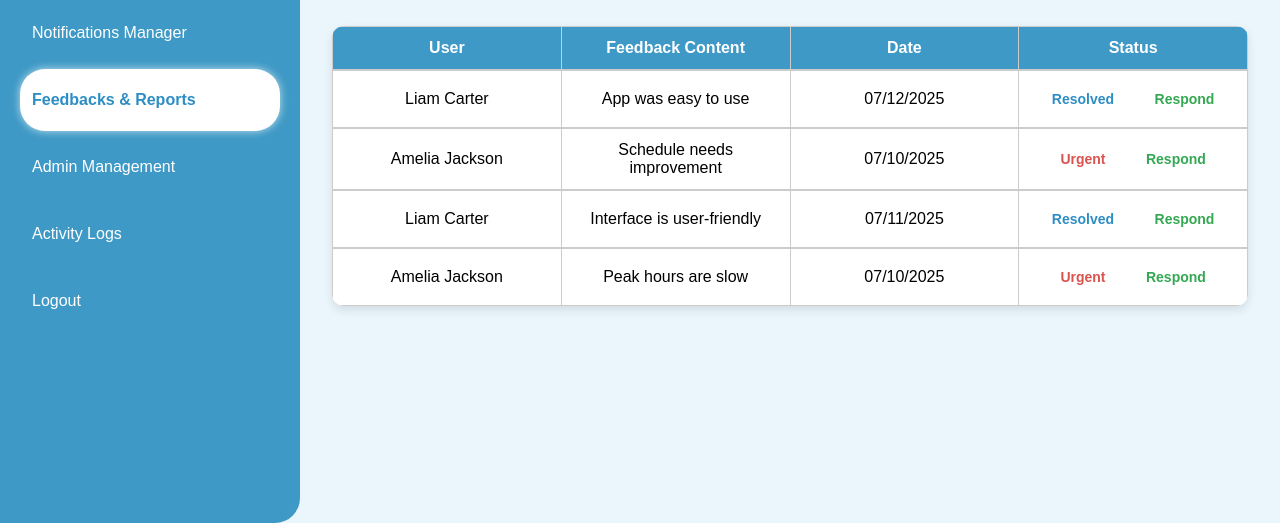
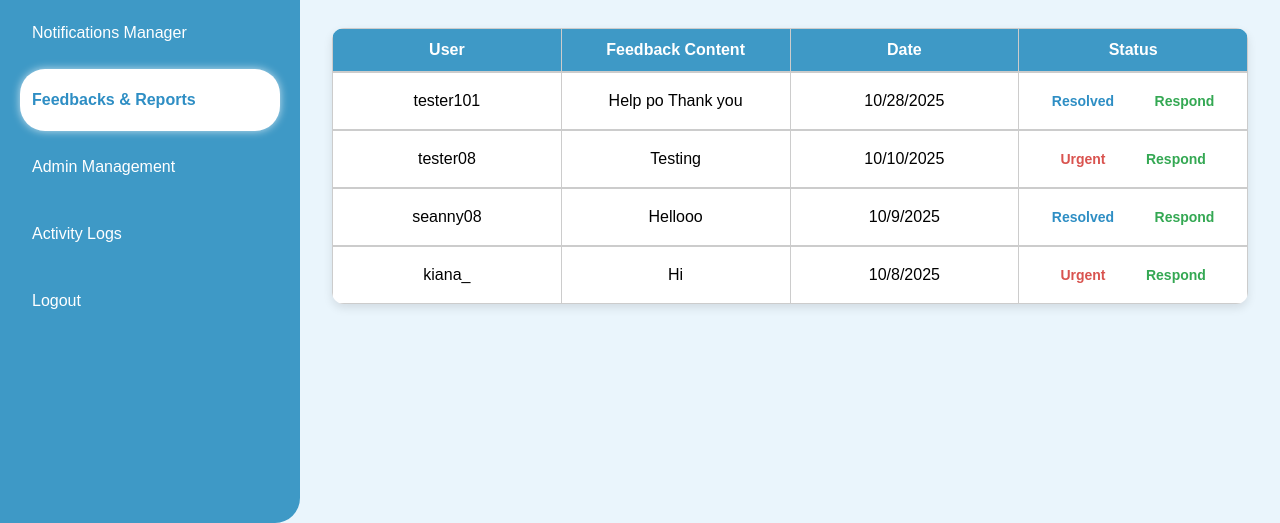
Before and after one commit to quinochrisjohnp/Komyut, a plain HTML site: page admin/frontend/pages/feedback.html in a window 1280 px wide. Shown: the part 277-800 px from the top of the page. Drawn offline with Linux system fonts and the light colour scheme.

Commit message:
FINAL ADMIN - SEAN

```diff
--- a/admin/frontend/css/style.css
+++ b/admin/frontend/css/style.css
@@ -131,7 +131,7 @@ body {
   display: flex;
   flex-direction: column;
   gap: 10px;
-  width: 200px;
+  width: 325px;
 }
 
 .btn {
@@ -557,7 +557,7 @@ body.login-page .forgot-link:hover { text-decoration: underline; }
 }
 .dash-page .kpi__value {
   margin:0;
-  font-size:clamp(24px,3.2vw,42px);
+  font-size:clamp(22px,3vw,40px);
   font-weight:800;
   color:var(--ink);
 }
@@ -1183,9 +1183,6 @@ body.modal-open { overflow:hidden; }
 }
 
 /* Actions column */
-.actions{
-  text-align: center;
-}
 
 .actions a {
   text-decoration: none;
--- a/admin/frontend/pages/feedback.html
+++ b/admin/frontend/pages/feedback.html
@@ -74,36 +74,36 @@
 
         <tbody class="scrollable-body2">
           <tr>
-            <td>Liam Carter</td>
-            <td>App was easy to use</td>
-            <td>07/12/2025</td>
+            <td>tester101</td>
+            <td>Help po Thank you</td>
+            <td>10/28/2025</td>
             <td class="actions2">
               <a href="#" class="resolved">Resolved</a>
               <a href="#" class="respond">Respond</a>
             </td>
           </tr>
           <tr>
-            <td>Amelia Jackson</td>
-            <td>Schedule needs improvement</td>
-            <td>07/10/2025</td>
+            <td>tester08</td>
+            <td>Testing</td>
+            <td>10/10/2025</td>
             <td class="actions2">
               <a href="#" class="urgent">Urgent</a>
               <a href="#" class="respond">Respond</a>
             </td>
           </tr>
           <tr>
-            <td>Liam Carter</td>
-            <td>Interface is user-friendly</td>
-            <td>07/11/2025</td>
+            <td>seanny08</td>
+            <td>Hellooo</td>
+            <td>10/9/2025</td>
             <td class="actions2">
               <a href="#" class="resolved">Resolved</a>
               <a href="#" class="respond">Respond</a>
             </td>
           </tr>
           <tr>
-            <td>Amelia Jackson</td>
-            <td>Peak hours are slow</td>
-            <td>07/10/2025</td>
+            <td>kiana_</td>
+            <td>Hi</td>
+            <td>10/8/2025</td>
             <td class="actions2">
               <a href="#" class="urgent">Urgent</a>
               <a href="#" class="respond">Respond</a>
```
Also changed, not shown: admin/frontend/pages/dashboard.html (+3 -7 lines).
